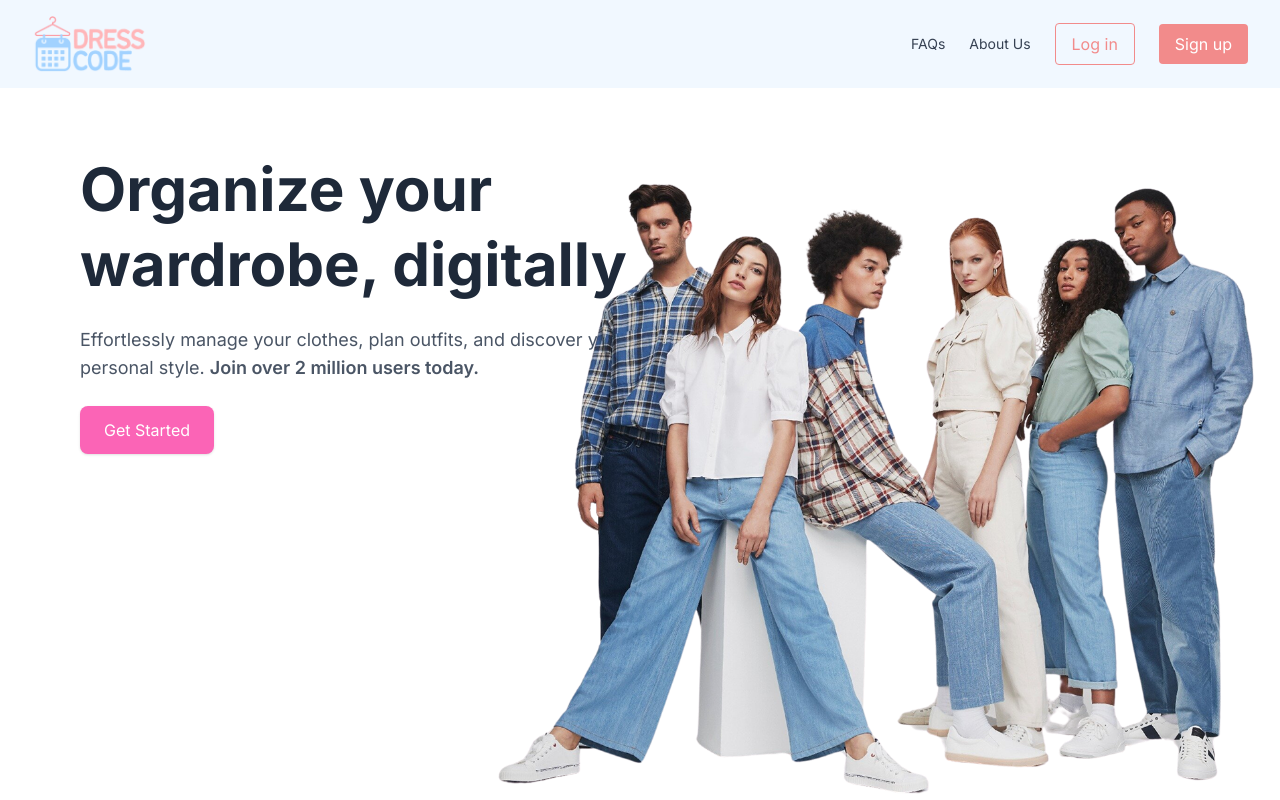
After one commit to bigbusbeluga/DressCode-App, a Django app: template base/templates/base/landing.html in a window 1280 px wide. The commit adds this page. Run offline with Django 5.2, Linux system fonts and the light colour scheme; the template is opened without the code that fills it, so the values that code supplies are empty; style sheets or scripts are compiled from the project's sources; parts of the project's set-up code (start-up, migrations or seed data) failed here and were passed over.

Commit message:
Landing page
May inayos din sa base.html

```diff
--- a/base/templates/base/base.html
+++ b/base/templates/base/base.html
@@ -4,7 +4,7 @@
 {% block sidebar %}{% endblock %}
 {% block navbar %}
   <!-- Navbar -->
-  <header class="flex w-full items-center justify-between border-b bg-[#F1F8FF] px-8 py-4 shadow-sm">
+  <header class="flex w-full items-center justify-between bg-[#F1F8FF] px-8 py-4">
     <div class="flex items-center space-x-2">
       <img src="{% static 'images/logo.png' %}" alt="DressCode Logo" class="h-14 w-auto" />
     </div>
--- /dev/null
+++ b/base/templates/base/landing.html
@@ -0,0 +1,25 @@
+{% extends 'base/base.html' %}
+{% load static %}
+
+{% block title %}DressCode{% endblock %}
+
+{% block content %}
+    <section class="flex flex-col lg:flex-row items-center justify-between px-10 lg:px-20 py-16">
+        <div class="max-w-xl">
+            <h1 class="text-6xl font-extrabold leading-tight mb-6 text-gray-800">
+                Organize your <br> wardrobe, digitally
+            </h1>
+            <p class="text-gray-600 text-lg mb-6">
+                Effortlessly manage your clothes, plan outfits, and discover your personal style.
+                <span class="font-semibold">Join over 2 million users today.</span>
+            </p>
+            <a href="{% url 'signup' %}" class="inline-block bg-pink-400 text-white px-6 py-3 rounded-lg shadow hover:bg-pink-600">
+                Get Started
+            </a>
+        </div>
+
+        <div class="hidden lg:flex gap-4 absolute bottom-0 right-0">
+            <img src="{% static 'images/hero.png' %}" alt="Models" class="w-[800px]">
+        </div>
+    </section>
+{% endblock %}
--- a/base/urls.py
+++ b/base/urls.py
@@ -6,6 +6,7 @@ from django.conf.urls.static import static
 
 urlpatterns = [
     path('', views.home, name="home"),
+    path('landing/', views.landing, name="landing"),
     path('signup/', views.signup, name='signup'),
     path('login/', views.login_user, name='login'),
     path('logout/', views.logout_user, name='logout'),
--- a/templates/main.html
+++ b/templates/main.html
@@ -17,7 +17,7 @@
 <body>
     <!-- Navbar -->
      {% block navbar %}
-    <header class="flex w-full items-center justify-between border-b bg-[#F1F8FF] px-8 py-4 shadow-sm">
+    <header class="flex w-full items-center justify-between border bg-[#F1F8FF] px-8 py-4">
         <div class="flex items-center space-x-2">
         <img src="{% static 'images/logo.png' %}" alt="DressCode Logo" class="h-14 w-auto" />
         </div>
```
Also changed, not shown: static/images/hero.png (added).
